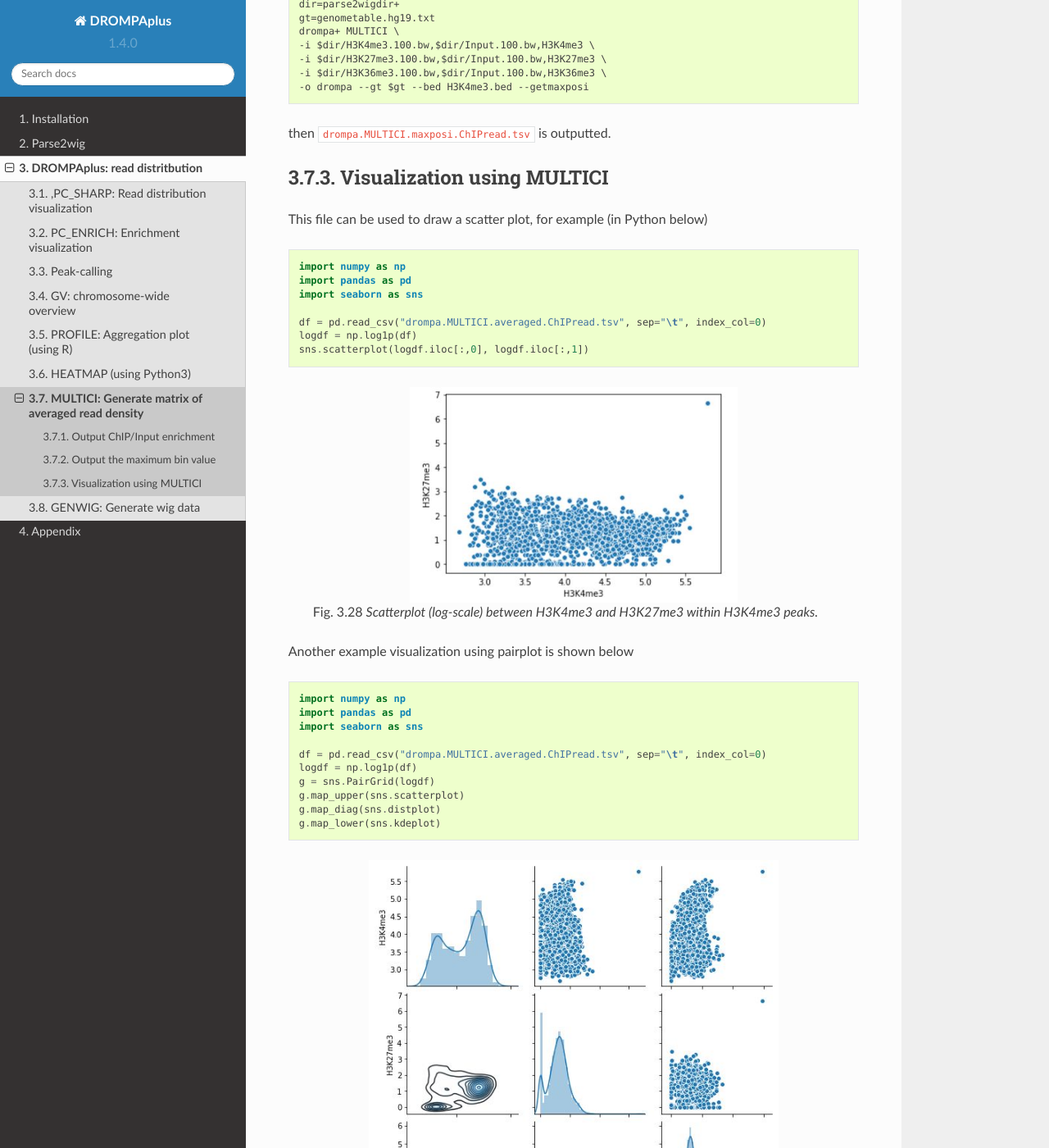
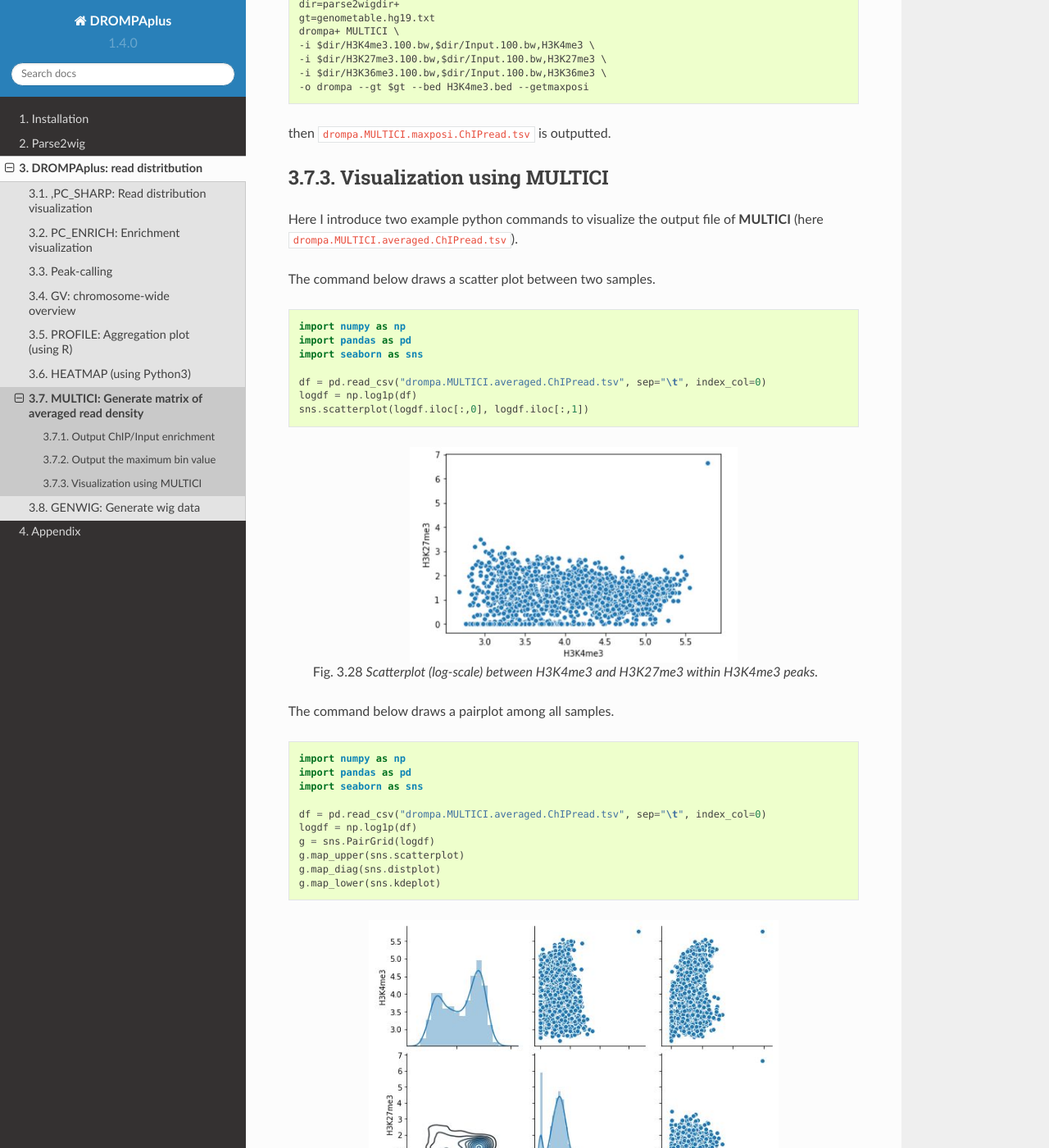
Before and after one commit to rnakato/DROMPAplus, a Sphinx documentation site: the page built from docs/content/drompa/MULTICI.rst, in a window 1280 px wide and 1400 px high, scrolled down 1211 px. Shown: the whole window at 82% size. Built offline with Sphinx 7.4.7 and the Read the Docs theme 2.0.0, drawn with Linux system fonts in a browser that asks for light colours.

```diff
--- a/docs/content/drompa/MULTICI.rst
+++ b/docs/content/drompa/MULTICI.rst
@@ -58,8 +58,10 @@ then ``drompa.MULTICI.maxposi.ChIPread.tsv`` is outputted.
 Visualization using MULTICI
 ++++++++++++++++++++++++++++++++++++++
 
+Here I introduce two example python commands to visualize the output file
+of **MULTICI** (here ``drompa.MULTICI.averaged.ChIPread.tsv``).
 
-This file can be used to draw a scatter plot, for example (in Python below)
+The command below draws a scatter plot between two samples.
 
 .. code-block:: python3
 
@@ -78,7 +80,7 @@ This file can be used to draw a scatter plot, for example (in Python below)
 
    Scatterplot (log-scale) between H3K4me3 and H3K27me3 within H3K4me3 peaks.
 
-Another example visualization using pairplot is shown below
+The command below draws a pairplot among all samples.
 
 .. code-block:: python3
 
@@ -93,6 +95,7 @@ Another example visualization using pairplot is shown below
        g.map_diag(sns.distplot)
        g.map_lower(sns.kdeplot)
 
+
 .. figure:: img/multici.pairplot.jpg
      :width: 500px
      :align: center
```
